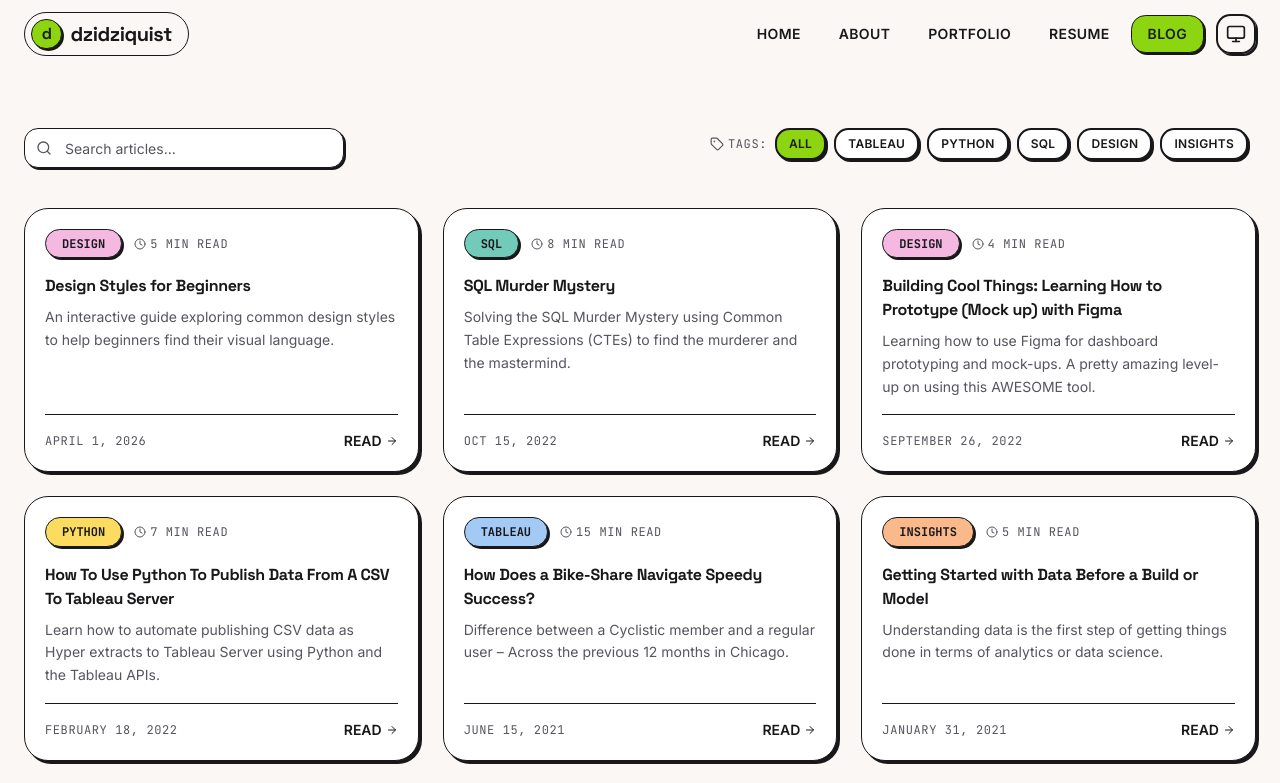
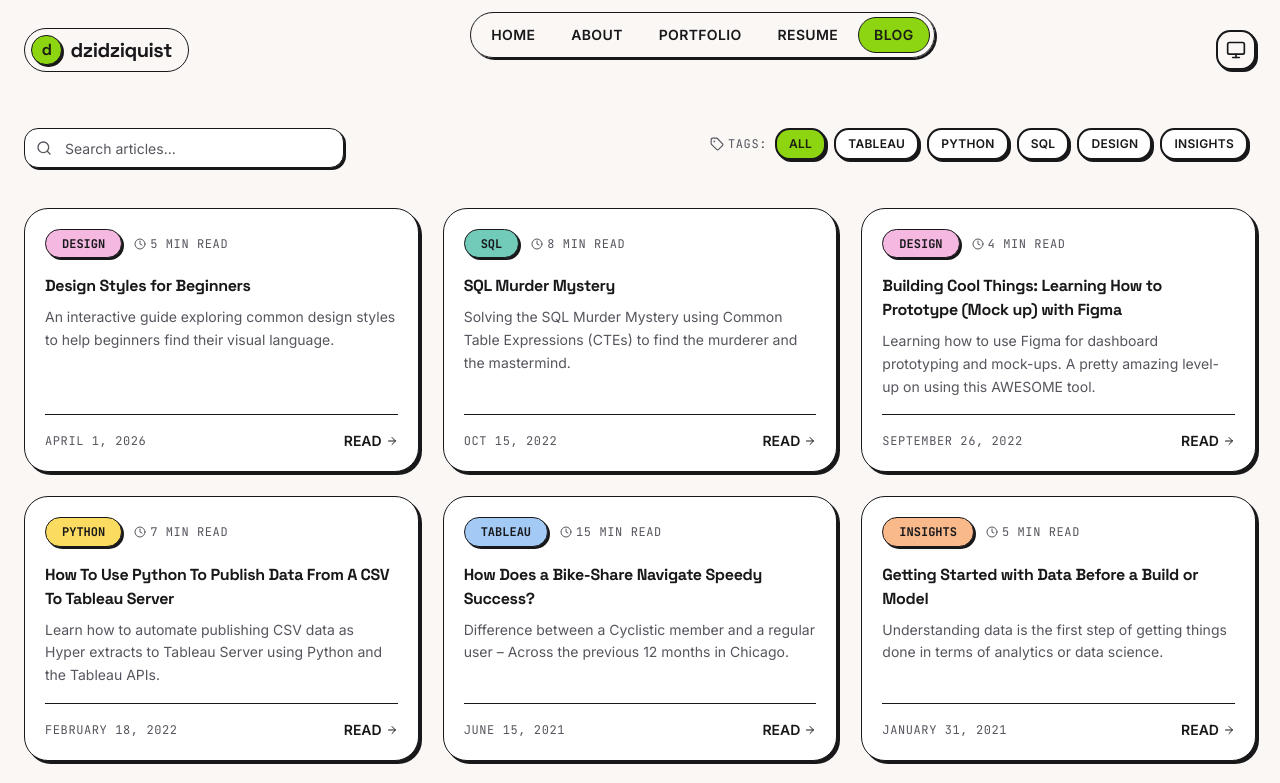
Before and after one commit to dzidziquist/dzidziquist.github.io, a React (Vite) app: page /blog in a window 1280 px wide. Shown: the top 783 px of the page. Built offline with nearby package versions, Linux system fonts and the light colour scheme.

Commit message:
Menu: floating dock with sliding highlight, data hints and a logo that tucks in on scroll
Co-Authored-By: Claude Opus 5.5 <noreply@anthropic.com>
Claude-Session: https://claude.ai/code/session_01TgxwP7nWtZXxsL7pdgopaC

```diff
--- a/src/components/layout/Header.tsx
+++ b/src/components/layout/Header.tsx
@@ -5,12 +5,13 @@ import { Menu, X, Sun, Moon, Monitor } from "lucide-react";
 import { useTheme } from "@/hooks/use-theme";
 import { useScrolled } from "@/hooks/use-scrolled";
 
+// Each link carries a small data point, shown under the dock on hover (counts as of the current content).
 const navItems = [
-  { path: "/", label: "Home" },
-  { path: "/about", label: "About" },
-  { path: "/portfolio", label: "Portfolio" },
-  { path: "/resume", label: "Resume" },
-  { path: "/blog", label: "Blog" },
+  { path: "/", label: "Home", hint: "Say hi" },
+  { path: "/about", label: "About", hint: "My story" },
+  { path: "/portfolio", label: "Portfolio", hint: "22 projects" },
+  { path: "/resume", label: "Resume", hint: "Experience" },
+  { path: "/blog", label: "Blog", hint: "11 posts" },
 ];
 
 const ThemeIcon = ({ mode }: { mode: "system" | "light" | "dark" }) => {
@@ -31,46 +32,87 @@ export const Header = () => {
   // The line under the menu only appears once content scrolls beneath it.
   const scrolled = useScrolled();
 
+  const [hint, setHint] = useState<string | null>(null);
+
   return (
-    <header
-      className={`fixed top-0 left-0 right-0 z-50 bg-background border-b transition-colors duration-300 ${
-        scrolled ? "border-foreground" : "border-transparent"
+    // A floating dock instead of a full-width bar: the logo, the links and the theme button are separate pills
+    // that hover over the page. Once you scroll, the logo tucks into its "d" and the dock tightens a little.
+    <header className="fixed top-0 left-0 right-0 z-50 pointer-events-none">
+      <nav className={`container mx-auto px-4 md:px-6 transition-[padding] duration-300 ${scrolled ? "pt-2" : "pt-3"}`}>
+        <div className="flex items-center justify-between gap-3">
+          {/* Logo */}
+          <Link to="/" className="group pointer-events-auto" aria-label="dzidziquist, home">
+            <span className={`logo-pill pop-hover bg-background transition-all duration-300 ${scrolled ? "!pr-[0.4rem]" : ""}`}>
+              <span className="logo-mark">d</span>
+              <span
+                className={`overflow-hidden whitespace-nowrap transition-all duration-300 ${
+                  scrolled ? "max-w-0 opacity-0" : "max-w-[10rem] opacity-100"
                 }`}
               >
-      <nav className="container mx-auto px-6 py-3">
-        <div className="flex items-center justify-between">
-          {/* Logo */}
-          <Link to="/" className="group">
-            <span className="logo-pill pop-hover">
-              <span className="logo-mark">d</span>
                 dzidziquist
+              </span>
             </span>
           </Link>
 
-          {/* Desktop Navigation */}
-          <div className="hidden md:flex items-center gap-1">
-            {navItems.map((item) => (
-              <Link key={item.path} to={item.path}>
-                <motion.div
-                  className={`brutal-btn-hover px-4 py-2 text-sm font-bold uppercase tracking-wide transition-colors border ${
-                    location.pathname === item.path
-                      ? "bg-primary text-primary-foreground border-foreground"
-                      : "border-transparent nav-pop"
+          {/* Desktop dock */}
+          <div className="hidden md:flex flex-col items-center pointer-events-auto">
+            <div
+              className={`relative flex items-center gap-1 rounded-full border-[1.5px] border-foreground bg-background/85 backdrop-blur-md p-1 transition-shadow duration-300`}
+              style={{ boxShadow: scrolled ? "var(--brutal-shadow)" : "var(--brutal-shadow-sm)" }}
+              onMouseLeave={() => setHint(null)}
+            >
+              {navItems.map((item) => {
+                const active = location.pathname === item.path;
+                return (
+                  <Link
+                    key={item.path}
+                    to={item.path}
+                    aria-current={active ? "page" : undefined}
+                    onMouseEnter={() => setHint(`${item.label} · ${item.hint}`)}
+                    onFocus={() => setHint(`${item.label} · ${item.hint}`)}
+                    onBlur={() => setHint(null)}
+                    className={`relative rounded-full px-4 py-2 text-sm font-bold uppercase tracking-wide transition-colors ${
+                      active ? "text-primary-foreground" : "text-foreground hover:text-primary"
                     }`}
-                  style={location.pathname === item.path ? { boxShadow: 'var(--brutal-shadow-sm)' } : {}}
-                  whileTap={{ scale: 0.98 }}
                   >
-                  {item.label}
-                </motion.div>
+                    {/* The highlight slides from link to link */}
+                    {active && (
+                      <motion.span
+                        layoutId="dock-active"
+                        className="absolute inset-0 rounded-full bg-primary border-[1.5px] border-foreground"
+                        transition={{ type: "spring", stiffness: 420, damping: 34 }}
+                      />
+                    )}
+                    <span className="relative">{item.label}</span>
                   </Link>
-            ))}
+                );
+              })}
+            </div>
+            {/* Data hint under the dock */}
+            <div className="h-6 mt-1.5" aria-hidden>
+              <AnimatePresence mode="wait">
+                {hint && (
+                  <motion.span
+                    key={hint}
+                    initial={{ opacity: 0, y: -4 }}
+                    animate={{ opacity: 1, y: 0 }}
+                    exit={{ opacity: 0, y: -4 }}
+                    transition={{ duration: 0.15 }}
+                    className="inline-block mono-label rounded-full border border-foreground bg-background px-2.5 py-0.5"
+                  >
+                    {hint}
+                  </motion.span>
+                )}
+              </AnimatePresence>
+            </div>
+          </div>
 
-            {/* Dark Mode Toggle */}
+          {/* Theme button (desktop) */}
           <button
             onClick={cycleTheme}
             title={`Theme: ${mode}`}
             aria-label={`Theme: ${mode}. Change theme`}
-              className="ml-2 h-10 w-10 flex items-center justify-center border border-foreground brutal-btn pop-hover"
+            className="hidden md:flex pointer-events-auto h-10 w-10 items-center justify-center rounded-full border-[1.5px] border-foreground bg-background brutal-btn pop-hover"
           >
             <motion.div
               key={mode}
@@ -81,15 +123,14 @@ export const Header = () => {
               <ThemeIcon mode={mode} />
             </motion.div>
           </button>
-          </div>
 
-          {/* Mobile Menu Button */}
-          <div className="flex items-center gap-2 md:hidden">
+          {/* Mobile buttons */}
+          <div className="flex items-center gap-2 md:hidden pointer-events-auto">
             <button
               onClick={cycleTheme}
               title={`Theme: ${mode}`}
               aria-label={`Theme: ${mode}. Change theme`}
-              className="h-10 w-10 flex items-center justify-center border border-foreground brutal-btn pop-hover"
+              className="h-10 w-10 flex items-center justify-center rounded-full border-[1.5px] border-foreground bg-background brutal-btn pop-hover"
             >
               <ThemeIcon mode={mode} />
             </button>
@@ -97,7 +138,7 @@ export const Header = () => {
               onClick={() => setIsOpen(!isOpen)}
               aria-label={isOpen ? "Close menu" : "Open menu"}
               aria-expanded={isOpen}
-              className="h-10 w-10 flex items-center justify-center border border-foreground brutal-btn pop-hover"
+              className="h-10 w-10 flex items-center justify-center rounded-full border-[1.5px] border-foreground bg-background brutal-btn pop-hover"
             >
               {isOpen ? <X className="h-5 w-5" /> : <Menu className="h-5 w-5" />}
             </button>
@@ -112,9 +153,10 @@ export const Header = () => {
               animate={{ opacity: 1, height: "auto" }}
               exit={{ opacity: 0, height: 0 }}
               transition={{ duration: 0.2 }}
-              className="md:hidden overflow-hidden"
+              className="md:hidden overflow-hidden pointer-events-auto mt-2 rounded-3xl border-[1.5px] border-foreground bg-background"
+              style={{ boxShadow: "var(--brutal-shadow)" }}
             >
-              <div className="py-4 flex flex-col gap-2">
+              <div className="p-3 flex flex-col gap-2">
                 {navItems.map((item, index) => (
                   <motion.div
                     key={item.path}
@@ -125,7 +167,7 @@ export const Header = () => {
                     <Link
                       to={item.path}
                       onClick={() => setIsOpen(false)}
-                      className={`brutal-btn-hover block px-4 py-3 text-sm font-bold uppercase tracking-wide transition-colors border ${
+                      className={`brutal-btn-hover block rounded-full px-4 py-3 text-sm font-bold uppercase tracking-wide transition-colors border ${
                         location.pathname === item.path
                           ? "bg-primary text-primary-foreground border-foreground"
                           : "border-transparent nav-pop"
```
Lines whose indentation alone changed are shown as unchanged.
